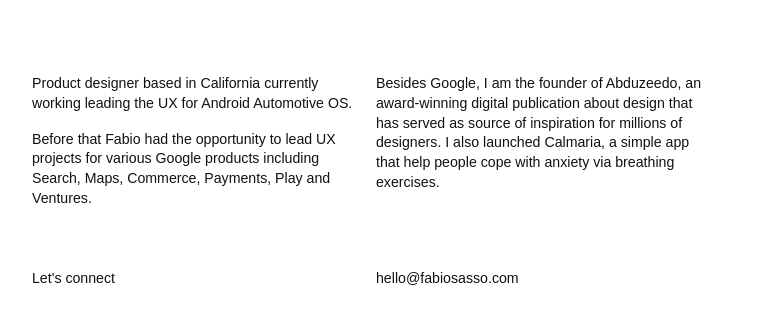
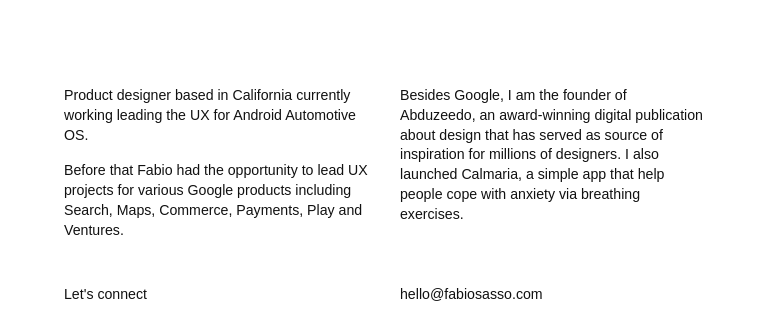
Before and after one commit to abduzeedo/fabiosasso, a plain HTML site: page 2021/index.html in a window 768 px wide. Shown: the part 530-851 px from the top of the page. Drawn offline with nearby package versions, Linux system fonts and the light colour scheme.

Commit message:
Update styles.css

```diff
--- a/2021/css/styles.css
+++ b/2021/css/styles.css
@@ -148,8 +148,8 @@
     section.home,
     section.grid-body{
        grid-template-columns: repeat(1,100fr);
-       grid-template-rows: 32px 60vh auto 24px;
-       grid-column-gap: 16px;
+       grid-template-rows: 32px 55vh auto 24px;
+       grid-column-gap: 0px;
        margin: 16px;
     }
     .logo{
@@ -175,7 +175,6 @@
         grid-column: 1 / span all;
         grid-row: 2;
         align-self: center;
-        transform: translateY(-32px);
     }
     .copy, .connect{
         grid-column: 1;
@@ -199,7 +198,7 @@
 }
 @media only screen
 and (min-device-width : 0px)
-and (max-device-width : 568px)
+and (max-device-width : 320px)
 and (orientation : portrait) {
     section.home,
     section.grid-body{
@@ -220,12 +219,21 @@
     section.home,
     section.grid-body{
        grid-template-columns: repeat(1,100fr);
-       grid-template-rows: 92px 60vh auto 72px;
-       grid-column-gap: 32px;
-       margin: 32px 32px;
+       grid-template-rows: 56px 66vh auto 56px;
+       margin: 32px 64px 16px 64px;
     }
     .cover{
         transform: translateY(0px);
+        overflow: hidden;
+        height: calc(100% - 48px);
+    }
+    .copy, .connect{
+        width: 100%;
+        align-self: start;
+        column-gap: 32px;
+    }
+    .connect{
+        align-self: end;
     }
 }
 /* @media only screen
```
